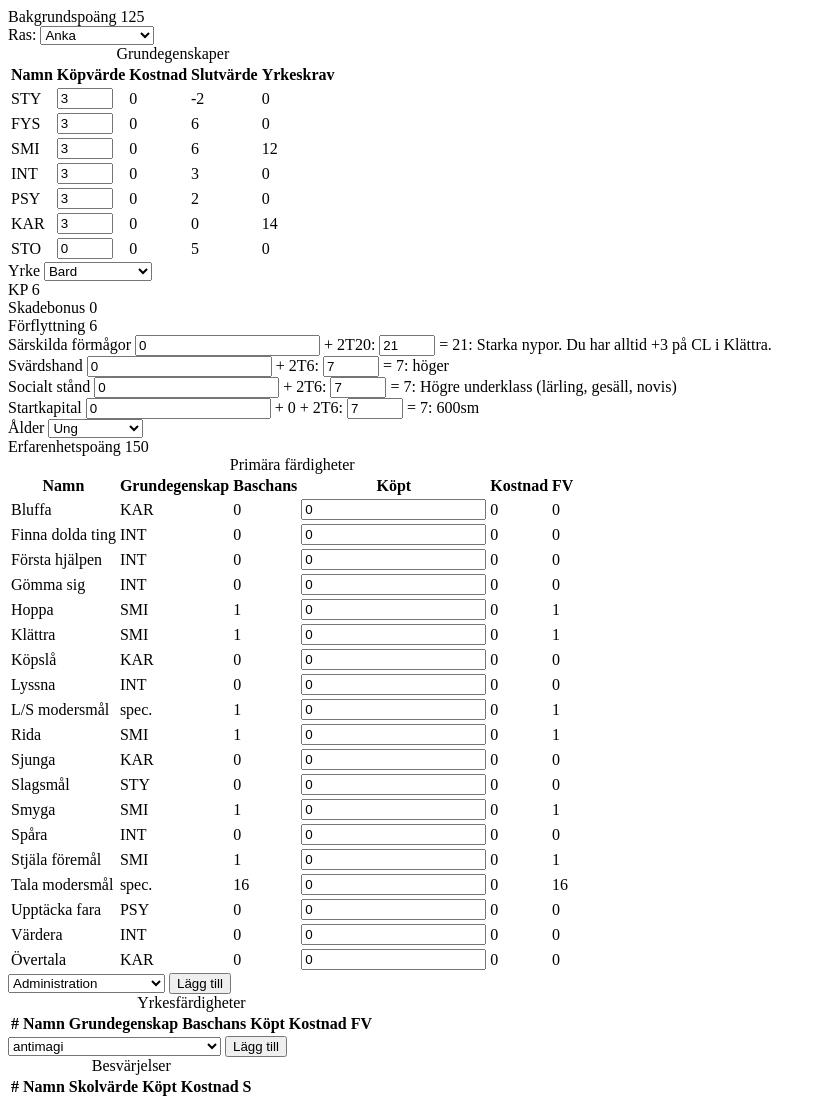
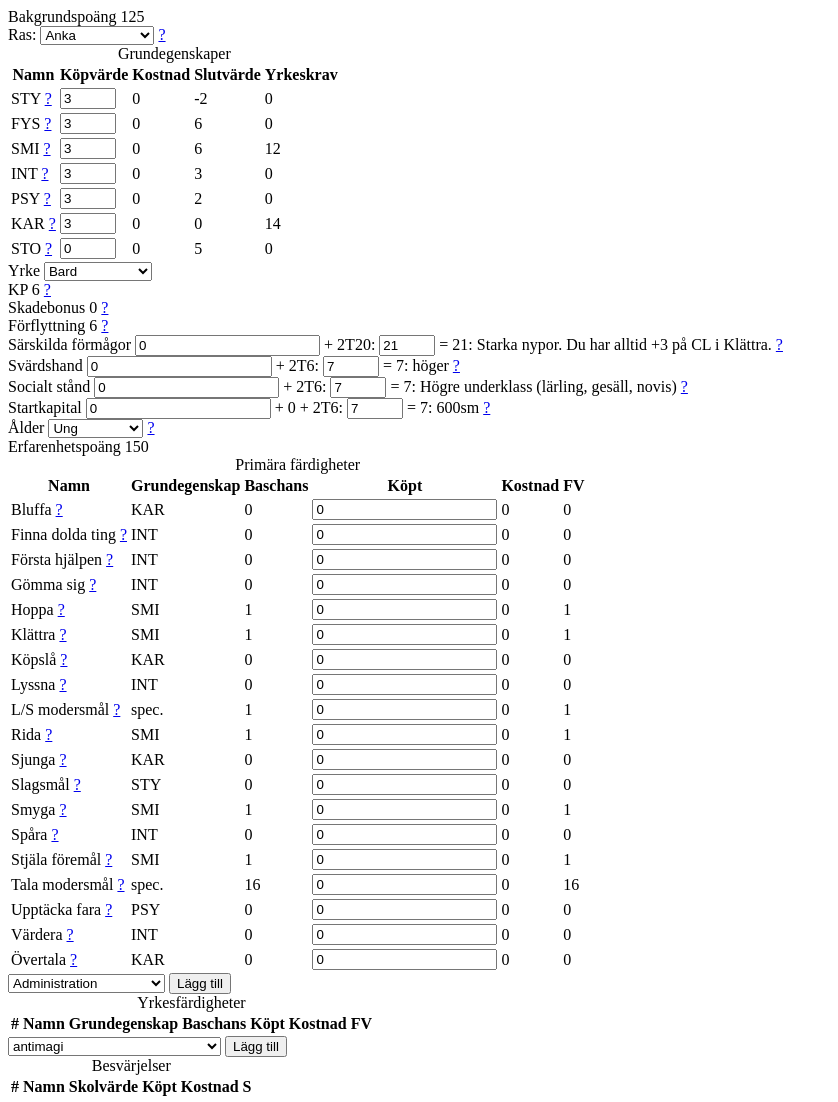
Before and after one commit to FredrikGustafsson/dod91chargen, a plain HTML site: page index.html in a window 1280 px wide. Shown: the whole page, without its empty margins (0-838 px from the left). Drawn offline with Linux system fonts and the light colour scheme.

Commit message:
Added some links to source material

```diff
--- a/index.html
+++ b/index.html
@@ -2564,7 +2564,8 @@ function remove_spell(spell) {
         <option value='halvlängdsman'>Halvlängdsman</option>
         <option value='halvorch'>Halvorch</option>
         <option value='människa'>Människa</option>
-      </select></div>
+      </select> <a href="http://www.riotminds.se/downloads/OLD/40a.pdf#page=10" target="reference">?</a>
+    </div>
     <div>
       <table>
         <caption>Grundegenskaper</caption>
@@ -2578,49 +2579,49 @@ function remove_spell(spell) {
           </tr>
         <tbody>
           <tr>
-            <td>STY</td>
+            <td>STY <a href="http://www.riotminds.se/downloads/OLD/40a.pdf#page=6" target="reference">?</a></td>
             <td><input id="sty_val" type="number" value="3" min="3" max="18" onclick="calculate();" /></td>
             <td><span id="sty_bp"></span></td>
             <td><span id="sty"></span></td>
             <td><span id="sty_yrke"></span></td>
           </tr>
           <tr>
-            <td>FYS</td>
+            <td>FYS <a href="http://www.riotminds.se/downloads/OLD/40a.pdf#page=6" target="reference">?</a></td>
             <td><input id="fys_val" type="number" value="3" min="3" max="18" onclick="calculate();" /></td>
             <td><span id="fys_bp"></span></td>
             <td><span id="fys"></span></td>
             <td><span id="fys_yrke"></span></td>
           </tr>
           <tr>
-            <td>SMI</td>
+            <td>SMI <a href="http://www.riotminds.se/downloads/OLD/40a.pdf#page=6" target="reference">?</a></td>
             <td><input id="smi_val" type="number" value="3" min="3" max="18" onclick="calculate();" /></td>
             <td><span id="smi_bp"></span></td>
             <td><span id="smi"></span></td>
             <td><span id="smi_yrke"></span></td>
           </tr>
           <tr>
-            <td>INT</td>
+            <td>INT <a href="http://www.riotminds.se/downloads/OLD/40a.pdf#page=7" target="reference">?</a></td>
             <td><input id="int_val" type="number" value="3" min="3" max="18" onclick="calculate();" /></td>
             <td><span id="int_bp"></span></td>
             <td><span id="int"></span></td>
             <td><span id="int_yrke"></span></td>
           </tr>
           <tr>
-            <td>PSY</td>
+            <td>PSY <a href="http://www.riotminds.se/downloads/OLD/40a.pdf#page=7" target="reference">?</a></td>
             <td><input id="psy_val" type="number" value="3" min="3" max="18" onclick="calculate();" /></td>
             <td><span id="psy_bp"></span></td>
             <td><span id="psy"></span></td>
             <td><span id="psy_yrke"></span></td>
           </tr>
           <tr>
-            <td>KAR</td>
+            <td>KAR <a href="http://www.riotminds.se/downloads/OLD/40a.pdf#page=7" target="reference">?</a></td>
             <td><input id="kar_val" type="number" value="3" min="3" max="18" onclick="calculate();" /></td>
             <td><span id="kar_bp"></span></td>
             <td><span id="kar"></span></td>
             <td><span id="kar_yrke"></span></td>
           </tr>
           <tr>
-            <td>STO</td>
+            <td>STO <a href="http://www.riotminds.se/downloads/OLD/40a.pdf#page=7" target="reference">?</a></td>
             <td><input id="sto_val" type="number" value="0" min="-5" max="5" onclick="calculate();" /></td>
             <td><span id="sto_bp"></span></td>
             <td><span id="sto"></span></td>
@@ -2643,20 +2644,20 @@ function remove_spell(spell) {
             <option value="tjuv">Tjuv</option>
             <option value="utbygdsjägare">Utbygdsjägare</option>
           </select></div>
-    <div>KP <span id="kp_val"></span></div>
-    <div>Skadebonus <span id="sb_val"></span></div>
-    <div>Förflyttning <span id="förflyttning_val"></span></div>
-    <div>Särskilda förmågor <input id="särskilda_förmågor_val" type="number" value="0" min="0" onclick="calculate();" /> + 2T20: <input id="särskilda_förmågor_slag" type="number" value="21" min="2" max="40" onclick="calculate();" /> = <span id="särskilda_förmågor_res"></span>: <span id="särskilda_förmågor_text"></span></div>
-    <div>Svärdshand <input id="svärdshand_val" type="number" value="0" min="0" onclick="calculate();" /> + 2T6: <input id="svärdshand_slag" type="number" value="7" min="2" max = "12" onclick="calculate();"/> = <span id="svärdshand_res"> </span>: <span id="svärdshand_text"></span></div>
-    <div>Socialt stånd <input id="socialt_stånd_val" type="number" value="0" min="0" onclick="calculate();" /> + 2T6: <input id="socialt_stånd_slag" type="number" value="7" min="2" max = "12" onclick="calculate();"/> = <span id="socialt_stånd_res"></span>: <span id="socialt_stånd_text"></span></div>
-    <div>Startkapital <input id="startkapital_val" type="number" value="0" min="0" onclick="calculate();" /> + <span id="halva_socialt_stånd_val"></span> + 2T6: <input id="startkapital_slag" type="number" value="7" min="2" max = "12" onclick="calculate();"/> = <span id="startkapital_res"></span>: <span id="startkapital_sm"></span></div>
+    <div>KP <span id="kp_val"></span> <a href="http://www.riotminds.se/downloads/OLD/40a.pdf#page=25" target="reference">?</a></div>
+    <div>Skadebonus <span id="sb_val"></span> <a href="http://www.riotminds.se/downloads/OLD/40a.pdf#page=26" target="reference">?</a></div>
+    <div>Förflyttning <span id="förflyttning_val"></span> <a href="http://www.riotminds.se/downloads/OLD/40a.pdf#page=26" target="reference">?</a></div>
+    <div>Särskilda förmågor <input id="särskilda_förmågor_val" type="number" value="0" min="0" onclick="calculate();" /> + 2T20: <input id="särskilda_förmågor_slag" type="number" value="21" min="2" max="40" onclick="calculate();" /> = <span id="särskilda_förmågor_res"></span>: <span id="särskilda_förmågor_text"></span> <a href="http://www.riotminds.se/downloads/OLD/40a.pdf#page=26" target="reference">?</a></div>
+    <div>Svärdshand <input id="svärdshand_val" type="number" value="0" min="0" onclick="calculate();" /> + 2T6: <input id="svärdshand_slag" type="number" value="7" min="2" max = "12" onclick="calculate();"/> = <span id="svärdshand_res"> </span>: <span id="svärdshand_text"></span> <a href="http://www.riotminds.se/downloads/OLD/40a.pdf#page=28" target="reference">?</a></div>
+    <div>Socialt stånd <input id="socialt_stånd_val" type="number" value="0" min="0" onclick="calculate();" /> + 2T6: <input id="socialt_stånd_slag" type="number" value="7" min="2" max = "12" onclick="calculate();"/> = <span id="socialt_stånd_res"></span>: <span id="socialt_stånd_text"></span> <a href="http://www.riotminds.se/downloads/OLD/40a.pdf#page=28" target="reference">?</a></div>
+    <div>Startkapital <input id="startkapital_val" type="number" value="0" min="0" onclick="calculate();" /> + <span id="halva_socialt_stånd_val"></span> + 2T6: <input id="startkapital_slag" type="number" value="7" min="2" max = "12" onclick="calculate();"/> = <span id="startkapital_res"></span>: <span id="startkapital_sm"></span> <a href="http://www.riotminds.se/downloads/OLD/40a.pdf#page=28" target="reference">?</a></div>
     <div>Ålder
       <select id="select_age" onclick="calculate();">
         <option value="ung">Ung</option>
         <option value="mogen">Mogen</option>
         <option value="medelålders">Medelålders</option>
         <option value="gammal">Gammal</option>
-      </select>
+      </select> <a href="http://www.riotminds.se/downloads/OLD/40a.pdf#page=29" target="reference">?</a>
     </div>
     <div>Erfarenhetspoäng <span id="ep_val"></span></div>
     <div>
@@ -2673,25 +2674,25 @@ function remove_spell(spell) {
           </tr>
         </thead>
         <tbody>
-          <tr><td>Bluffa</td>          <td>KAR</td>  <td><span id="bluffa_bc"></span></td>          <td><input id="bluffa_k" type="number" value="0" min="0" onclick="calculate()" /></td>           <td><span id="bluffa_cost"></span></td> <td><span id="bluffa_fv"></span></td></tr>
-          <tr><td>Finna dolda ting</td><td>INT</td>  <td><span id="finna_dolda_ting_bc"></span></td><td><input id="finna_dolda_ting_k" type="number" value="0" min="0" onclick="calculate()" /></td> <td><span id="finna_dolda_ting_cost"></span></td> <td><span id="finna_dolda_ting_fv"></span></td></tr>
-          <tr><td>Första hjälpen</td>  <td>INT</td>  <td><span id="första_hjälpen_bc"></span></td>  <td><input id="första_hjälpen_k" type="number" value="0" min="0" onclick="calculate()" /></td>   <td><span id="första_hjälpen_cost"></span></td> <td><span id="första_hjälpen_fv"></span></td></tr>
-          <tr><td>Gömma sig</td>       <td>INT</td>  <td><span id="gömma_sig_bc"></span></td>       <td><input id="gömma_sig_k" type="number" value="0" min="0" onclick="calculate()" /></td>        <td><span id="gömma_sig_cost"></span></td> <td><span id="gömma_sig_fv"></span></td></tr>
-          <tr><td>Hoppa</td>           <td>SMI</td>  <td><span id="hoppa_bc"></span></td>           <td><input id="hoppa_k" type="number" value="0" min="0" onclick="calculate()" /></td>            <td><span id="hoppa_cost"></span></td> <td><span id="hoppa_fv"></span></td></tr>
-          <tr><td>Klättra</td>         <td>SMI</td>  <td><span id="klättra_bc"></span></td>         <td><input id="klättra_k" type="number" value="0" min="0" onclick="calculate()" /></td>          <td><span id="klättra_cost"></span></td> <td><span id="klättra_fv"></span></td></tr>
-          <tr><td>Köpslå</td>          <td>KAR</td>  <td><span id="köpslå_bc"></span></td>          <td><input id="köpslå_k" type="number" value="0" min="0" onclick="calculate()" /></td>           <td><span id="köpslå_cost"></span></td> <td><span id="köpslå_fv"></span></td></tr>
-          <tr><td>Lyssna</td>          <td>INT</td>  <td><span id="lyssna_bc"></span></td>          <td><input id="lyssna_k" type="number" value="0" min="0" onclick="calculate()" /></td>           <td><span id="lyssna_cost"></span></td> <td><span id="lyssna_fv"></span></td></tr>
-          <tr><td>L/S modersmål</td>   <td>spec.</td><td><span id="ls_modersmål_bc"></span></td>    <td><input id="ls_modersmål_k" type="number" value="0" min="0" onclick="calculate()" /></td>     <td><span id="ls_modersmål_cost"></span></td> <td><span id="ls_modersmål_fv"></span></td></tr>
-          <tr><td>Rida</td>            <td>SMI</td>  <td><span id="rida_bc"></span></td>            <td><input id="rida_k" type="number" value="0" min="0" onclick="calculate()" /></td>             <td><span id="rida_cost"></span></td> <td><span id="rida_fv"></span></td></tr>
-          <tr><td>Sjunga</td>          <td>KAR</td>  <td><span id="sjunga_bc"></span></td>          <td><input id="sjunga_k" type="number" value="0" min="0" onclick="calculate()" /></td>           <td><span id="sjunga_cost"></span></td> <td><span id="sjunga_fv"></span></td></tr>
-          <tr><td>Slagsmål</td>        <td>STY</td>  <td><span id="slagsmål_bc"></span></td>        <td><input id="slagsmål_k" type="number" value="0" min="0" onclick="calculate()" /></td>         <td><span id="slagsmål_cost"></span></td> <td><span id="slagsmål_fv"></span></td></tr>
-          <tr><td>Smyga</td>           <td>SMI</td>  <td><span id="smyga_bc"></span></td>           <td><input id="smyga_k" type="number" value="0" min="0" onclick="calculate()" /></td>            <td><span id="smyga_cost"></span></td> <td><span id="smyga_fv"></span></td></tr>
-          <tr><td>Spåra</td>           <td>INT</td>  <td><span id="spåra_bc"></span></td>           <td><input id="spåra_k" type="number" value="0" min="0" onclick="calculate()" /></td>            <td><span id="spåra_cost"></span></td> <td><span id="spåra_fv"></span></td></tr>
-          <tr><td>Stjäla föremål</td>  <td>SMI</td>  <td><span id="stjäla_föremål_bc"></span></td>  <td><input id="stjäla_föremål_k" type="number" value="0" min="0" onclick="calculate()" /></td>   <td><span id="stjäla_föremål_cost"></span></td> <td><span id="stjäla_föremål_fv"></span></td></tr>
-          <tr><td>Tala modersmål</td>  <td>spec.</td><td><span id="tala_modersmål_bc"></span></td>  <td><input id="tala_modersmål_k" type="number" value="0" min="0" onclick="calculate()" /></td>   <td><span id="tala_modersmål_cost"></span></td> <td><span id="tala_modersmål_fv"></span></td></tr>
-          <tr><td>Upptäcka fara</td>   <td>PSY</td>  <td><span id="upptäcka_fara_bc"></span></td>   <td><input id="upptäcka_fara_k" type="number" value="0" min="0" onclick="calculate()" /></td>    <td><span id="upptäcka_fara_cost"></span></td> <td><span id="upptäcka_fara_fv"></span></td></tr>
-          <tr><td>Värdera</td>         <td>INT</td>  <td><span id="värdera_bc"></span></td>         <td><input id="värdera_k" type="number" value="0" min="0" onclick="calculate()" /></td>          <td><span id="värdera_cost"></span></td> <td><span id="värdera_fv"></span></td></tr>
-          <tr><td>Övertala</td>        <td>KAR</td>  <td><span id="övertala_bc"></span></td>        <td><input id="övertala_k" type="number" value="0" min="0" onclick="calculate()" /></td>         <td><span id="övertala_cost"></span></td> <td><span id="övertala_fv"></span></td></tr>
+          <tr><td>Bluffa <a href="http://www.riotminds.se/downloads/OLD/40a.pdf#page=41" target="reference">?</a></td>          <td>KAR</td>  <td><span id="bluffa_bc"></span></td>          <td><input id="bluffa_k" type="number" value="0" min="0" onclick="calculate()" /></td>           <td><span id="bluffa_cost"></span></td> <td><span id="bluffa_fv"></span></td></tr>
+          <tr><td>Finna dolda ting <a href="http://www.riotminds.se/downloads/OLD/40a.pdf#page=41" target="reference">?</a></td><td>INT</td>  <td><span id="finna_dolda_ting_bc"></span></td><td><input id="finna_dolda_ting_k" type="number" value="0" min="0" onclick="calculate()" /></td> <td><span id="finna_dolda_ting_cost"></span></td> <td><span id="finna_dolda_ting_fv"></span></td></tr>
+          <tr><td>Första hjälpen <a href="http://www.riotminds.se/downloads/OLD/40a.pdf#page=41" target="reference">?</a></td>  <td>INT</td>  <td><span id="första_hjälpen_bc"></span></td>  <td><input id="första_hjälpen_k" type="number" value="0" min="0" onclick="calculate()" /></td>   <td><span id="första_hjälpen_cost"></span></td> <td><span id="första_hjälpen_fv"></span></td></tr>
+          <tr><td>Gömma sig <a href="http://www.riotminds.se/downloads/OLD/40a.pdf#page=41" target="reference">?</a></td>       <td>INT</td>  <td><span id="gömma_sig_bc"></span></td>       <td><input id="gömma_sig_k" type="number" value="0" min="0" onclick="calculate()" /></td>        <td><span id="gömma_sig_cost"></span></td> <td><span id="gömma_sig_fv"></span></td></tr>
+          <tr><td>Hoppa <a href="http://www.riotminds.se/downloads/OLD/40a.pdf#page=41" target="reference">?</a></td>           <td>SMI</td>  <td><span id="hoppa_bc"></span></td>           <td><input id="hoppa_k" type="number" value="0" min="0" onclick="calculate()" /></td>            <td><span id="hoppa_cost"></span></td> <td><span id="hoppa_fv"></span></td></tr>
+          <tr><td>Klättra <a href="http://www.riotminds.se/downloads/OLD/40a.pdf#page=41" target="reference">?</a></td>         <td>SMI</td>  <td><span id="klättra_bc"></span></td>         <td><input id="klättra_k" type="number" value="0" min="0" onclick="calculate()" /></td>          <td><span id="klättra_cost"></span></td> <td><span id="klättra_fv"></span></td></tr>
+          <tr><td>Köpslå <a href="http://www.riotminds.se/downloads/OLD/40a.pdf#page=42" target="reference">?</a></d>          <td>KAR</td>  <td><span id="köpslå_bc"></span></td>          <td><input id="köpslå_k" type="number" value="0" min="0" onclick="calculate()" /></td>           <td><span id="köpslå_cost"></span></td> <td><span id="köpslå_fv"></span></td></tr>
+          <tr><td>Lyssna <a href="http://www.riotminds.se/downloads/OLD/40a.pdf#page=42" target="reference">?</a></td>          <td>INT</td>  <td><span id="lyssna_bc"></span></td>          <td><input id="lyssna_k" type="number" value="0" min="0" onclick="calculate()" /></td>           <td><span id="lyssna_cost"></span></td> <td><span id="lyssna_fv"></span></td></tr>
+          <tr><td>L/S modersmål <a href="http://www.riotminds.se/downloads/OLD/40a.pdf#page=43" target="reference">?</a></td>   <td>spec.</td><td><span id="ls_modersmål_bc"></span></td>    <td><input id="ls_modersmål_k" type="number" value="0" min="0" onclick="calculate()" /></td>     <td><span id="ls_modersmål_cost"></span></td> <td><span id="ls_modersmål_fv"></span></td></tr>
+          <tr><td>Rida <a href="http://www.riotminds.se/downloads/OLD/40a.pdf#page=43" target="reference">?</a></td>            <td>SMI</td>  <td><span id="rida_bc"></span></td>            <td><input id="rida_k" type="number" value="0" min="0" onclick="calculate()" /></td>             <td><span id="rida_cost"></span></td> <td><span id="rida_fv"></span></td></tr>
+          <tr><td>Sjunga <a href="http://www.riotminds.se/downloads/OLD/40a.pdf#page=44" target="reference">?</a></td>          <td>KAR</td>  <td><span id="sjunga_bc"></span></td>          <td><input id="sjunga_k" type="number" value="0" min="0" onclick="calculate()" /></td>           <td><span id="sjunga_cost"></span></td> <td><span id="sjunga_fv"></span></td></tr>
+          <tr><td>Slagsmål <a href="http://www.riotminds.se/downloads/OLD/40a.pdf#page=44" target="reference">?</a></td>        <td>STY</td>  <td><span id="slagsmål_bc"></span></td>        <td><input id="slagsmål_k" type="number" value="0" min="0" onclick="calculate()" /></td>         <td><span id="slagsmål_cost"></span></td> <td><span id="slagsmål_fv"></span></td></tr>
+          <tr><td>Smyga <a href="http://www.riotminds.se/downloads/OLD/40a.pdf#page=44" target="reference">?</a></td>           <td>SMI</td>  <td><span id="smyga_bc"></span></td>           <td><input id="smyga_k" type="number" value="0" min="0" onclick="calculate()" /></td>            <td><span id="smyga_cost"></span></td> <td><span id="smyga_fv"></span></td></tr>
+          <tr><td>Spåra <a href="http://www.riotminds.se/downloads/OLD/40a.pdf#page=44" target="reference">?</a></td>           <td>INT</td>  <td><span id="spåra_bc"></span></td>           <td><input id="spåra_k" type="number" value="0" min="0" onclick="calculate()" /></td>            <td><span id="spåra_cost"></span></td> <td><span id="spåra_fv"></span></td></tr>
+          <tr><td>Stjäla föremål <a href="http://www.riotminds.se/downloads/OLD/40a.pdf#page=45" target="reference">?</a></td>  <td>SMI</td>  <td><span id="stjäla_föremål_bc"></span></td>  <td><input id="stjäla_föremål_k" type="number" value="0" min="0" onclick="calculate()" /></td>   <td><span id="stjäla_föremål_cost"></span></td> <td><span id="stjäla_föremål_fv"></span></td></tr>
+          <tr><td>Tala modersmål <a href="http://www.riotminds.se/downloads/OLD/40a.pdf#page=45" target="reference">?</a></td>  <td>spec.</td><td><span id="tala_modersmål_bc"></span></td>  <td><input id="tala_modersmål_k" type="number" value="0" min="0" onclick="calculate()" /></td>   <td><span id="tala_modersmål_cost"></span></td> <td><span id="tala_modersmål_fv"></span></td></tr>
+          <tr><td>Upptäcka fara <a href="http://www.riotminds.se/downloads/OLD/40a.pdf#page=45" target="reference">?</a></td>   <td>PSY</td>  <td><span id="upptäcka_fara_bc"></span></td>   <td><input id="upptäcka_fara_k" type="number" value="0" min="0" onclick="calculate()" /></td>    <td><span id="upptäcka_fara_cost"></span></td> <td><span id="upptäcka_fara_fv"></span></td></tr>
+          <tr><td>Värdera <a href="http://www.riotminds.se/downloads/OLD/40a.pdf#page=45" target="reference">?</a></td>         <td>INT</td>  <td><span id="värdera_bc"></span></td>         <td><input id="värdera_k" type="number" value="0" min="0" onclick="calculate()" /></td>          <td><span id="värdera_cost"></span></td> <td><span id="värdera_fv"></span></td></tr>
+          <tr><td>Övertala <a href="http://www.riotminds.se/downloads/OLD/40a.pdf#page=45" target="reference">?</a></td>        <td>KAR</td>  <td><span id="övertala_bc"></span></td>        <td><input id="övertala_k" type="number" value="0" min="0" onclick="calculate()" /></td>         <td><span id="övertala_cost"></span></td> <td><span id="övertala_fv"></span></td></tr>
         </tbody>
       </table>
     </div>
```
